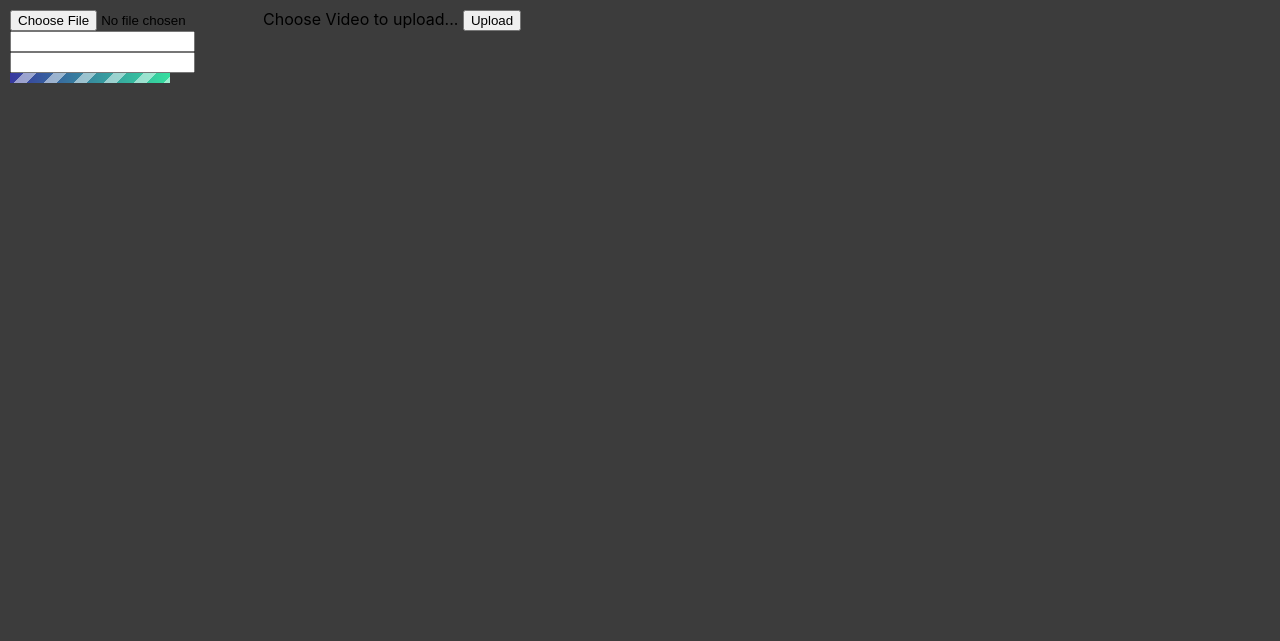
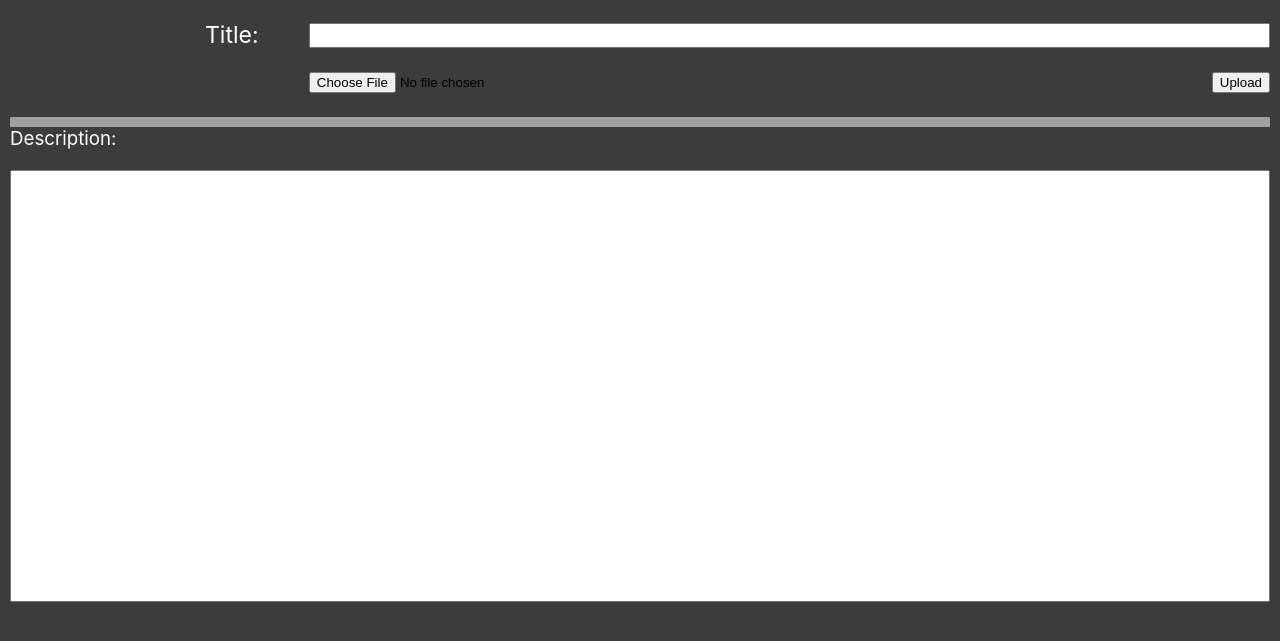
Before and after one commit to jstefanelli/vdx, a PHP site: page /u.php in a window 1280 px wide. Shown: the part 61-702 px from the top of the page. Run offline with PHP 8.4, Linux system fonts and the light colour scheme; the visitor is signed in with stand-in values (Sample User, id 1); a stand-in replaces the project's code that opens the database connection; some libraries are stand-ins or nearby versions.

Commit message:
Continued upload and fixed borken preview during encoding

```diff
--- a/ajax/getVideos.php
+++ b/ajax/getVideos.php
@@ -7,10 +7,10 @@ if(!jIsAjax()){
 }
 
 if(!isset($_POST['qry'])){
-	$qry = "SELECT videos.*, users.username AS author FROM videos, users WHERE users.id = videos.user_id";
+	$qry = "SELECT videos.*, users.username AS author FROM videos, users WHERE users.id = videos.user_id AND videos.encoded = '1'";
 }else{
 	$vl = mysqli_real_escape_string($db, $_POST['qry']);
-	$qry = "SELECT videos.*, users.username AS author FROM videos, users WHERE title LIKE '%$vl%' AND users.id = videos.user_id";
+	$qry = "SELECT videos.*, users.username AS author FROM videos, users WHERE title LIKE '%$vl%' AND users.id = videos.user_id AND videos.encoded = '1'";
 }
 $res = mysqli_query($db, $qry);
 if(!$res){
--- a/ajax/makeVideo.php
+++ b/ajax/makeVideo.php
@@ -76,6 +76,8 @@ while($row = $res->fetch_array()){
     execInBackground("mono " . LCL_HOME . "/utils/vdxSync.exe --ip " . $row['address']. " --file " . LCL_HOME . "/videos/" . $myId . "/thumb.jpg" . " --id " . $myId);
     //file_put_contents(LCL_HOME . "/videos/" . $myId . "/uploaded.inf", "Uploaded to " . $row['address'] . " with command:\n" . "mono " . LCL_HOME . "/utils/vdxSync.exe --ip " . $row['address']. " --file " . LCL_HOME . "/videos/" . $myId . "/480p.mp4" . " --id " . $myId);
 }
+$qryEx = "UPDATE videos SET encoded = 1 WHERE id = '$myId'";
+$resEx = $db->query($qryEx);
 die("OK");
 
 function is_ajax(){
--- a/css/main.css
+++ b/css/main.css
@@ -53,6 +53,7 @@
             border-width: 1px 0px 1px 1px;
             -moz-border-image: linear-gradient(to right, #2020AA, #30FFAA) 1 1;
             border-image: linear-gradient(to right, #2020AA, #30FFAA) 1 1;
+            border-radius: 3px;
         }
 
         .menubar a {
@@ -117,11 +118,11 @@
             text-align: right;
         }
 
-        .logincntr a{
+        .logincntr a {
             margin-left: 20px;
         }
 
-        .loginStuff{
+        .loginStuff {
             position: absolute;
             top: 50px;
             right: 20px;
@@ -133,7 +134,7 @@
             display: none;
         }
 
-        .registerStuff{
+        .registerStuff {
             position: absolute;
             top: 50px;
             right: 20px;
@@ -148,7 +149,7 @@
         .loginStuff input[type="text"],
         .loginStuff input[type="password"],
         .registerStuff input[type="text"],
-        .registerStuff input[type="password"]{
+        .registerStuff input[type="password"] {
             width: 90%;
             margin-top: 5px;
             height: 20px;
@@ -159,9 +160,8 @@
             padding: 3px;
         }
 
-
         .loginStuff input[type="submit"],
-        .registerStuff input[type="submit"]{
+        .registerStuff input[type="submit"] {
             margin-top: 5px;
             width: 80px;
             height: 20px;
@@ -175,14 +175,14 @@
         }
 
         .loginStuff input[type="submit"]:hover,
-        .registerStuff input[type="submit"]:hover{
+        .registerStuff input[type="submit"]:hover {
             cursor: pointer;
         }
 
         .loginStuff input[type="text"]:focus,
         .loginStuff input[type="password"]:focus,
         .registerStuff input[type="text"]:focus,
-        .registerStuff input[type="password"]:focus{
+        .registerStuff input[type="password"]:focus {
             border-width: 1px;
             border-style: solid;
             border-radius: 3px;
@@ -374,6 +374,71 @@
             z-index: 3;
             text-align: right;
             right: 0;
+        }
+        /*Upload*/
+
+        .uploadTitle {
+            width: 100%;
+            height: 108px;
+            position: relative;
+        }
+
+        .uploadTitle .left {
+            position: absolute;
+            width: 192px;
+            height: 108px;
+            left: 0;
+            top: 0;
+            bottom: 0;
+        }
+
+        .uploadTitle .right {
+            position: absolute;
+            left: 192px;
+            top: 0px;
+            bottom: 0px;
+            right: 0px;
+        }
+
+        .uploadTitle .right h3 {
+            margin: 0;
+            padding: 0;
+            width: 10%;
+            font-size: 23px;
+            margin-top: 12px;
+            float: left;
+            box-sizing: border-box;
+            padding-left: 3px;
+        }
+
+        .uploadTitle .right #txtTitle {
+            margin: 0;
+            margin-top: 14px;
+            width: 90%;
+            float: right;
+            padding: 3px;
+            box-sizing: border-box;
+        }
+
+        #txtTitle:focus {
+            margin-top: 15px;
+            border-width: 1px;
+            border-style: solid;
+            border-radius: 3px;
+            padding: 2px;
+            -moz-border-image: linear-gradient(to right, #2020AA, #30FFAA) 1 1;
+            border-image: linear-gradient(to right, #2020AA, #30FFAA) 1 1;
+            box-sizing: border-box;
+        }
+
+        .uploadTitle .right #fl0 {
+            float: left;
+            margin-top: 24px;
+        }
+
+        .uploadTitle .right #btnUp {
+            float: right;
+            margin-top: 24px;
         }
         /*player*/
 
@@ -579,14 +644,14 @@
             background-position: -60px 0px, 0px 0px;
         }
 
-        @keyframes bar-progress{
-            0%{
+        @keyframes bar-progress {
+            0% {
                 background-position: -60px 0px, 0px 0px;
             }
-            50%{
+            50% {
                 background-position: -30px 0px, 0px 0px;
             }
-            100%{
+            100% {
                 background-position: 0px 0px, 0px 0px;
             }
         }
--- a/js/upload.js
+++ b/js/upload.js
@@ -82,7 +82,7 @@ function startUpload(file, cb) {
 }
 
 
-function startUpload(file, cb, progress) {
+function startUploadP(file, cb, progress) {
     var ups = new uploadStatus();
     ups.file = file;
 
--- a/u.php
+++ b/u.php
@@ -23,32 +23,56 @@ include_once 'header.php';
         <?php
         }else{
         ?>
-            <div class="main-form">
-                <input type="file" accept=".wmv, .mp4, .avi, .h264, .h265, .ogg, video/h264, video/h265, video/ogg, video/mp4" id="fl0">Choose Video to upload...</input>
-                <button onclick="doUpload()">Upload</button><br />
-                <input type="text" id="txtTitle" /><br />
-                <input type="text" id="txtDesc" /><br />
+            <div class="uploadTitle">
+                <canvas class="left">
+
+                </canvas>
+                <div class="right">
+                    <h3>Title: </h3>
+                    <input type="text" id="txtTitle" /><br />
+                    <input type="file" accept=".wmv, .mp4, .avi, .h264, .h265, .ogg, video/h264, video/h265, video/ogg, video/mp4" id="fl0" />
+                    <button onclick="doUpload()" id="btnUp">Upload</button><br />
+                </div>
             </div>
-            <progress min="0" max="100"/>
+            <progress min="0" max="100" value="0" style="width: 100%; border-radius: 2px" id="prgUpload"></progress>
+            <div class="uploadForm">
+                <h3>Description:</h3><br/>
+                <textarea type="text" id="txtDesc" rows="50" style="width: 100%; height: 60%; resize: none;"></textarea>
+            </div>
         <?php
         }
 
         ?>
 
         <script type="text/javascript">
+            var running = false;
+
             function doUpload(){
+                if(running){
+                    alert("An upload is already running.");
+                    return;
+                }
                 var file = $("#fl0")[0].files[0];
                 if(file == undefined || file == null){
                     alert("Please choose a video file");
                 }
-                startUpload(file, function(uuid){
+                running = true;
+                startUploadP(file, function(uuid){
                     //alert("Uploaded: " + uuid);
                     alert("Upload Complete");
+                    $("#prgUpload").removeAttr("value");
+                    $("#prgUpload").removeAttr("max");
                     var title = $("#txtTitle").val();
                     var desc = $("#txtDesc").val();
                     $.post("ajax/makeVideo.php", {tmp_uuid: uuid, title: title, desc: desc}, function(data){
                         console.log("Make Video: " + data);
+                        $("#prgUpload").attr("max", "100");
+                        $("#prgUpload").attr("value", "0");
+                        running = false;
+                        alert("Encoding complete.");
                     })
+                }, function(perc){
+                    $("#prgUpload").val(perc);
                 });
             }
 
@@ -56,6 +80,7 @@ include_once 'header.php';
                 var vl = $("#menu_src");
 
             }
+
         </script>
     </div>
     </body>
```
